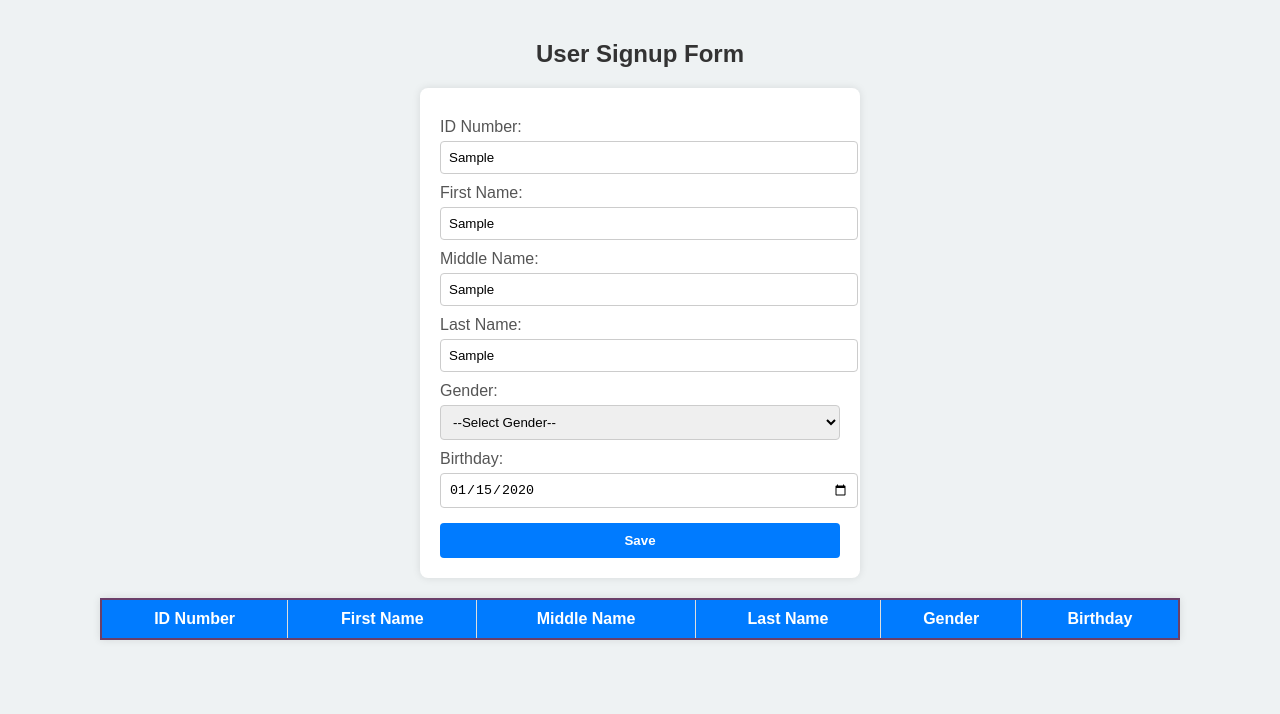
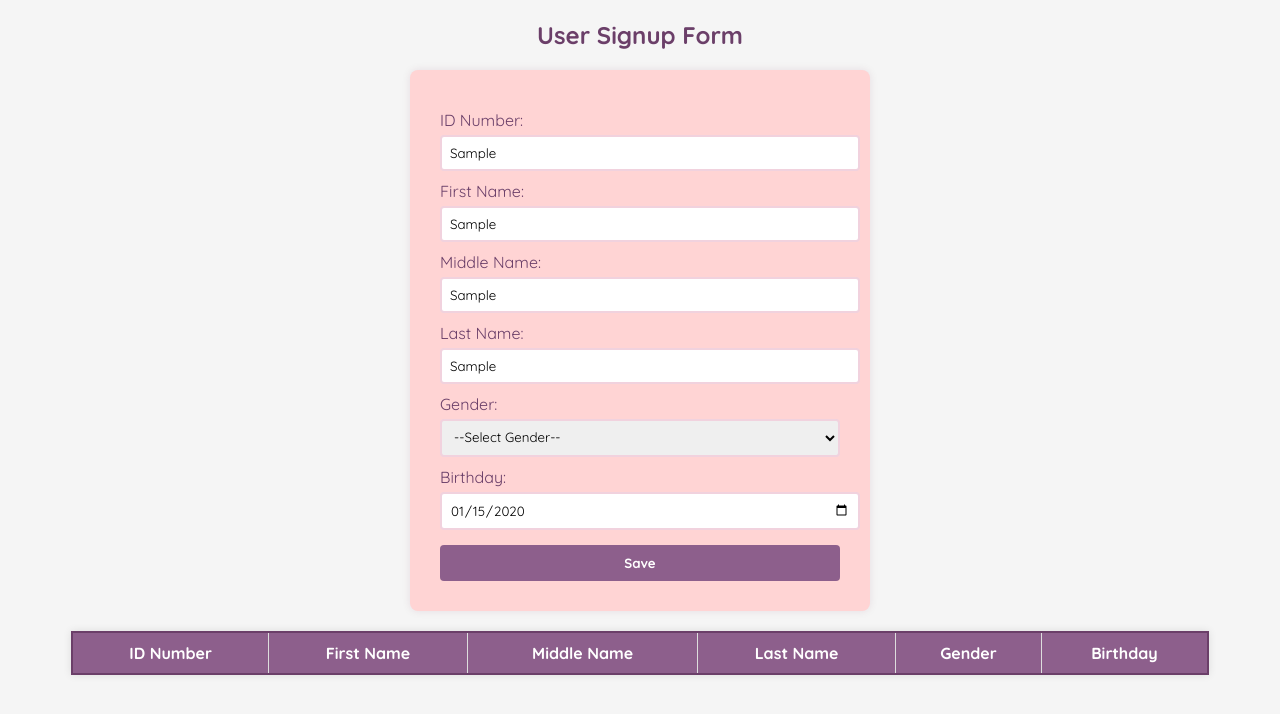
Before and after one commit to glassofwynnee/glassofwynnee.github.io, a plain HTML site: page TSA4/signup.html in a window 1280 px wide. Both pictures are taken after typing "Sample", "Sample", "Sample", "Sample", "2020-01-15" into the empty fields and a click on the button "Save". Drawn offline with Linux system fonts and the light colour scheme.

Commit message:
10/30/25 1207 : javascript

```diff
--- a/TSA4/css/style.css
+++ b/TSA4/css/style.css
@@ -10,7 +10,55 @@ body {
 
 h2 {
       text-align: center;
-      color: #333;
+      color: #6B3F69;
+    }
+
+ form {
+      background-color: #ffd4d4;
+      padding: 30px;
+      border-radius: 8px;
+      box-shadow: 0 0 8px rgba(94, 11, 54, 0.1);
+      width: 400px;
+      margin: 0 auto 20px;
+    }
+
+     label {
+      display: block;
+      margin-top: 10px;
+      color: #6B3F69;
+    }
+
+     input, select {
+      width: 100%;
+      padding: 8px;
+      margin-top: 5px;
+      border-radius: 4px;
+      font-family: "Quicksand";
+      border: 2px solid #f1d2de;
+      transition: border-color 0.3s;
+    }
+
+     input:focus, select:focus {
+      border-color: #8D5F8C;
+      outline: none;
+    }
+
+       button {
+      width: 100%;
+      padding: 10px;
+      margin-top: 15px;
+      font-family: "Quicksand";
+      background-color: #8D5F8C;
+      border: none;
+      color: white;
+      font-weight: bold;
+      cursor: pointer;
+      border-radius: 4px;
+      transition: background-color 0.3s;
+    }
+
+     button:hover {
+      background-color: #6B3F69;
     }
 
 .container {
--- /dev/null
+++ b/TSA4/script.js
@@ -0,0 +1,72 @@
+ /* ===== USER DATA ==== */
+    const users = [];
+
+     /* ===== ADD USER ==== */
+    function addUser() {
+
+       /* ===== INPUTS ==== */
+      const idNumber = document.getElementById('idNumber').value;
+      const firstName = document.getElementById('firstName').value;
+      const middleName = document.getElementById('middleName').value;
+      const lastName = document.getElementById('lastName').value;
+      const gender = document.getElementById('gender').value;
+      const birthday = document.getElementById('birthday').value;
+
+       /* ===== VALIDITY OF INPUTS ==== */
+      if (!idNumber || !firstName || !lastName || !gender || !birthday) {
+        alert("Please fill out all required fields!");
+        return;
+      }
+
+     /* ===== USER OBJECT ==== */
+      const user = {
+        idNumber,
+        firstName,
+        middleName,
+        lastName,
+        gender,
+        birthday
+      };
+
+       /* ===== PUSH ARRAY ==== */
+      users.push(user);
+
+       /* ===== TABLE UPDATES ==== */
+      displayUsers();
+
+       /* ===== RESET TABLE ==== */
+      document.getElementById('signupForm').reset();
+    }
+
+     /* ===== DISPALY USER LOGS ==== */
+    function displayUsers() {
+      const tableBody = document.querySelector('#userTable tbody');
+      tableBody.innerHTML = '';
+
+      users.forEach((user, index) => {
+        const row = document.createElement('tr');
+        row.innerHTML = `
+          <td>${user.idNumber}</td>
+          <td>${user.firstName}</td>
+          <td>${user.middleName}</td>
+          <td>${user.lastName}</td>
+          <td>${user.gender}</td>
+          <td>${user.birthday}</td>
+        `;
+        tableBody.appendChild(row);
+      });
+    }
+
+     /* ===== DOM EVENT ==== */
+    document.getElementById('saveBtn').addEventListener('click', addUser);
+
+     /* ===== BACKGROUND ==== */
+    const inputs = document.querySelectorAll('input, select');
+    inputs.forEach(input => {
+      input.addEventListener('focus', () => {
+        document.body.style.backgroundColor = '#e4b6b6';
+      });
+      input.addEventListener('blur', () => {
+        document.body.style.backgroundColor = '#f5f5f5';
+      });
+    });
--- a/TSA4/signup.html
+++ b/TSA4/signup.html
@@ -7,57 +7,8 @@
     <link rel="preconnect" href="https://fonts.googleapis.com">
 <link rel="preconnect" href="https://fonts.gstatic.com" crossorigin>
 <link href="https://fonts.googleapis.com/css2?family=Quicksand:wght@300..700&display=swap" rel="stylesheet">
-  <title>Signup Form with Dynamic Table</title>
+  <title>Wynne's Portfolio: Signup</title>
   <style>
-    body {
-      font-family: Arial, sans-serif;
-      background-color: #eef2f3;
-      margin: 40px;
-    }
-    h2 {
-      text-align: center;
-      color: #333;
-    }
-    form {
-      background-color: #fff;
-      padding: 20px;
-      border-radius: 8px;
-      box-shadow: 0 0 8px rgba(0,0,0,0.1);
-      width: 400px;
-      margin: 0 auto 20px;
-    }
-    label {
-      display: block;
-      margin-top: 10px;
-      color: #555;
-    }
-    input, select {
-      width: 100%;
-      padding: 8px;
-      margin-top: 5px;
-      border-radius: 4px;
-      border: 1px solid #ccc;
-      transition: border-color 0.3s;
-    }
-    input:focus, select:focus {
-      border-color: #007bff;
-      outline: none;
-    }
-    button {
-      width: 100%;
-      padding: 10px;
-      margin-top: 15px;
-      background-color: #007bff;
-      border: none;
-      color: white;
-      font-weight: bold;
-      cursor: pointer;
-      border-radius: 4px;
-      transition: background-color 0.3s;
-    }
-    button:hover {
-      background-color: #0056b3;
-    }
     table {
       width: 90%;
       margin: 0 auto;
@@ -71,11 +22,11 @@
       border: 1px solid #ddd;
     }
     th {
-      background-color: #007bff;
+      background-color: #8D5F8C;
       color: white;
     }
     tr:hover {
-      background-color: #f1f1f1;
+      background-color: #ffe6e6;
       transition: background-color 0.3s;
     }
   </style>
@@ -126,78 +77,6 @@
     </tbody>
   </table>
 
-  <script>
-    // Array to store user data
-    const users = [];
-
-    // Function to add user
-    function addUser() {
-      // Get input values
-      const idNumber = document.getElementById('idNumber').value;
-      const firstName = document.getElementById('firstName').value;
-      const middleName = document.getElementById('middleName').value;
-      const lastName = document.getElementById('lastName').value;
-      const gender = document.getElementById('gender').value;
-      const birthday = document.getElementById('birthday').value;
-
-      // Validate inputs
-      if (!idNumber || !firstName || !lastName || !gender || !birthday) {
-        alert("Please fill out all required fields!");
-        return;
-      }
-
-      // Create user object
-      const user = {
-        idNumber,
-        firstName,
-        middleName,
-        lastName,
-        gender,
-        birthday
-      };
-
-      // Push user to array
-      users.push(user);
-
-      // Update table dynamically
-      displayUsers();
-
-      // Reset form
-      document.getElementById('signupForm').reset();
-    }
-
-    // Function to display users in the table
-    function displayUsers() {
-      const tableBody = document.querySelector('#userTable tbody');
-      tableBody.innerHTML = ''; // Clear existing rows
-
-      users.forEach((user, index) => {
-        const row = document.createElement('tr');
-        row.innerHTML = `
-          <td>${user.idNumber}</td>
-          <td>${user.firstName}</td>
-          <td>${user.middleName}</td>
-          <td>${user.lastName}</td>
-          <td>${user.gender}</td>
-          <td>${user.birthday}</td>
-        `;
-        tableBody.appendChild(row);
-      });
-    }
-
-    // DOM event: button click
-    document.getElementById('saveBtn').addEventListener('click', addUser);
-
-    // Extra interactivity: change background on input focus
-    const inputs = document.querySelectorAll('input, select');
-    inputs.forEach(input => {
-      input.addEventListener('focus', () => {
-        document.body.style.backgroundColor = '#dbeafe'; // light blue
-      });
-      input.addEventListener('blur', () => {
-        document.body.style.backgroundColor = '#eef2f3';
-      });
-    });
-  </script>
+  <script src="script.js"></script>
 </body>
 </html>
```
